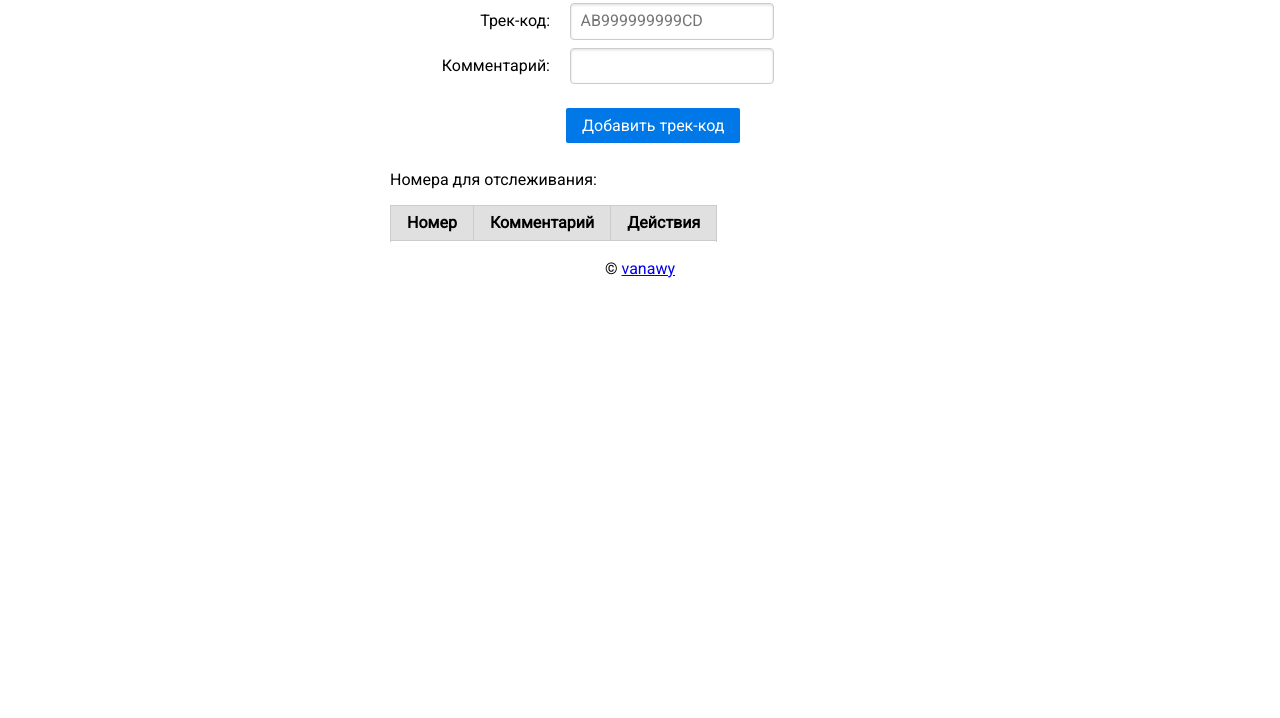
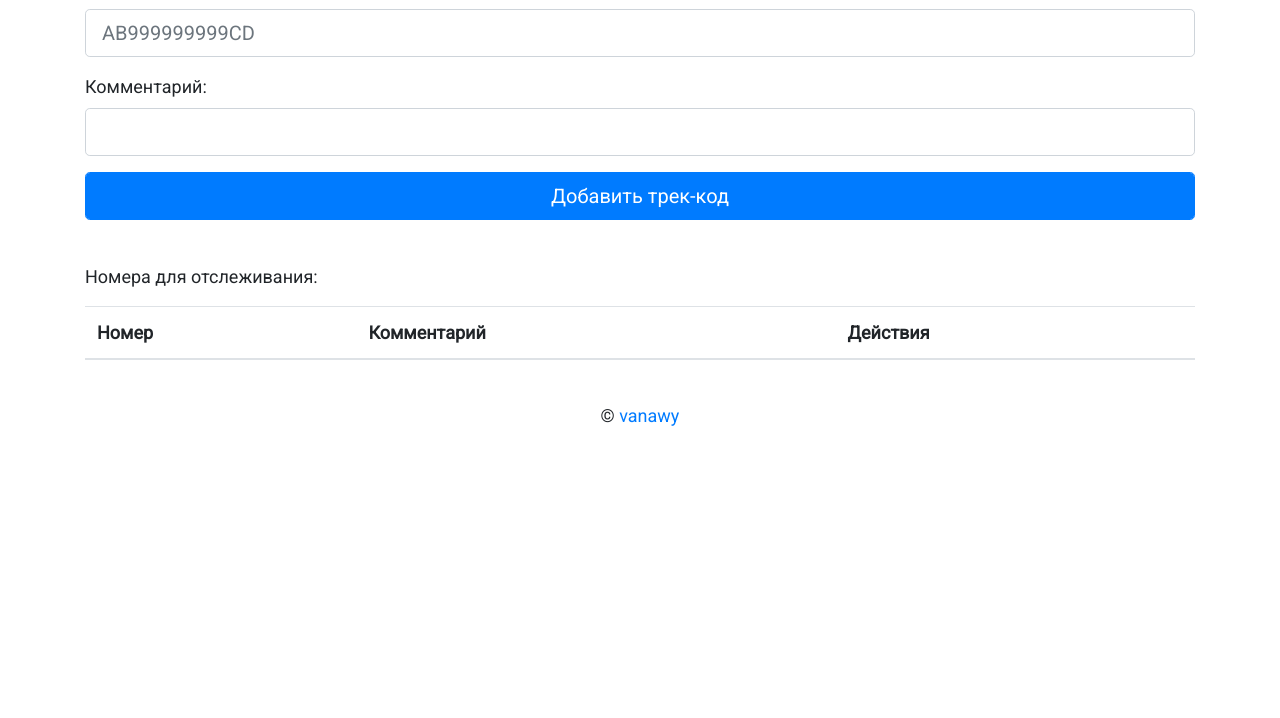
Before and after one commit to Vanawy/belpost-tracking-notes, a plain HTML site: page index.html in a window 1280 px wide. Shown: the part 82-800 px from the top of the page. Drawn offline with nearby package versions, Linux system fonts and the light colour scheme.

Commit message:
Replace shitty styles with bootstrap and add favicon

```diff
--- a/index.html
+++ b/index.html
@@ -2,39 +2,40 @@
 <html>
     <head>
         <title>BelpostTrack by Vanawy</title>
+        <link rel="shortcut icon" type="image/x-icon" href="favicon.ico">
         <meta charset="utf-8">
         <meta name="description" content="Отслеживание посылок в Беларуси. Отправления проходящие через Белпочту">
         <script src="https://cdnjs.cloudflare.com/ajax/libs/jquery/3.4.1/jquery.min.js"></script>
         <script src="script.js"></script>
-        <link rel="stylesheet" href="https://unpkg.com/purecss@1.0.1/build/pure-min.css">
+        <link rel="stylesheet" href="https://stackpath.bootstrapcdn.com/bootstrap/4.4.1/css/bootstrap.min.css" integrity="sha384-Vkoo8x4CGsO3+Hhxv8T/Q5PaXtkKtu6ug5TOeNV6gBiFeWPGFN9MuhOf23Q9Ifjh" crossorigin="anonymous">
         <link rel="stylesheet" href="style.css">
         <link href="https://fonts.googleapis.com/css?family=Roboto&display=swap" rel="stylesheet">
     </head>
     <body>
-        <div class="content">
+        <div class="container-md">
             <center><h1>Отследить отправление</h1></center>
-            <form class="pure-form pure-form-aligned">
+            <form class="form form-aligned">
                 <fieldset>
-                    <div class="pure-control-group">
+                    <div class="form-group">
                         <label for="tracknumber">Трек-код:</label>
-                        <input type="text" id="tracknumber" placeholder="AB999999999CD">
+                        <input type="text" id="tracknumber" class="form-control form-control-lg" placeholder="AB999999999CD">
                     </div>
-                    <div class="pure-control-group">
+                    <div class="form-group">
                         <label for="comment">Комментарий:</label>
-                        <input type="text" id="comment" placeholder="">
+                        <input type="text" id="comment" class="form-control form-control-lg" placeholder="">
                     </div>
-                    <div class="pure-controls">
-                        <span id="error" class="pure-form-message"></span>
-                        <input type="button" id="add-track" value="Добавить трек-код" class="pure-button pure-button-primary"><br>
+                    <div class="form-group">
+                        <span id="error" class="form-message"></span>
+                        <input type="button" id="add-track" class="form-control form-control-lg btn-primary" value="Добавить трек-код" class="button button-primary"><br>
                     </div>
                 </fieldset>
             </form>
             <p>Номера для отслеживания:</p>
             <div>
-                <table class="pure-table pure-table-striped" id="table"></table>
+                <table class="table table-striped" id="table"></table>
             </div>
             <br>
-            <center>© <a href="https://vanawy.net">vanawy</a></center>
+            <center>© <a href="https://vanawy.net" target="_blank">vanawy</a></center>
         </div>
     </body>
 </html>
--- a/script.js
+++ b/script.js
@@ -15,6 +15,7 @@ $(document).ready(function(){
             }
             addNumber(number, comment);
             $("#tracknumber").val("");
+            $("#comment").val("");
             makeTable();
         }
         catch(e){
--- a/style.css
+++ b/style.css
@@ -7,4 +7,8 @@
 }
 body{
     font-family: 'Roboto', sans-serif;
+    font-size: 18px;
 }
+#tracknumber {
+    text-transform: uppercase;
+}
```
Also changed, not shown: favicon.ico (added).
